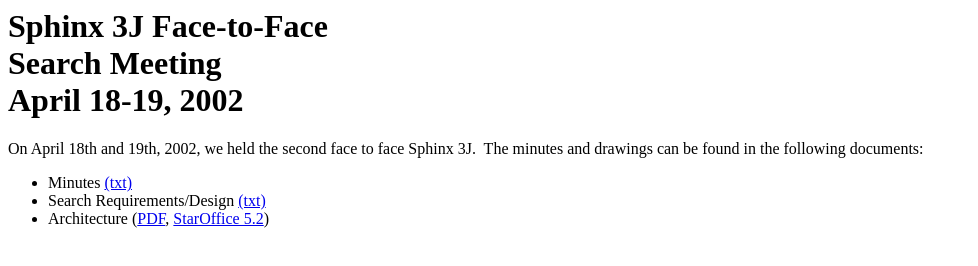
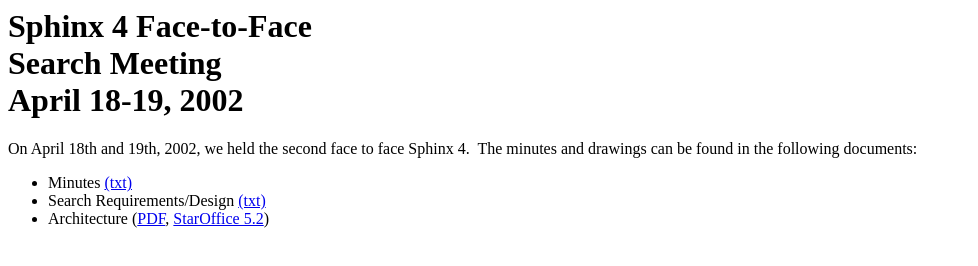
Before and after one commit to cmusphinx/sphinx4, a plain HTML site: page doc/Apr2002-F2F.html in a window 1280 px wide. Shown: the whole page, without its empty margins (0-978 px from the left). Drawn offline with Linux system fonts and the light colour scheme.

Commit message:
Replaced the string "sphinx3j" with "sphinx4". Kept references to /lab/speech/sphinx3j.
git-svn-id: svn+ssh://svn.code.sf.net/p/cmusphinx/code/trunk/sphinx4@537 94700074-3cef-4d97-a70e-9c8c206c02f5

```diff
--- a/doc/Apr2002-F2F.html
+++ b/doc/Apr2002-F2F.html
@@ -7,11 +7,11 @@
 <body>
 
 <h1>
-Sphinx 3J Face-to-Face<br>
+Sphinx 4 Face-to-Face<br>
 Search Meeting<br>
 April 18-19, 2002</h1>
 On April 18th and 19th, 2002, we held the second face to face Sphinx
-3J.&nbsp; The minutes and drawings can be found in the following documents:
+4.&nbsp; The minutes and drawings can be found in the following documents:
 <ul>
 <li>
 Minutes <a href="Apr2002-F2F.txt">(txt)</a></li>
```
Also changed, not shown: doc/Feb2002-F2F.html (+2 -2 lines), doc/AcousticModelDesign.txt, doc/Apr2002-F2F.txt, doc/frontend.txt, doc/search.txt, tests/frontend/sphinx3timing.txt, 2 other files.
